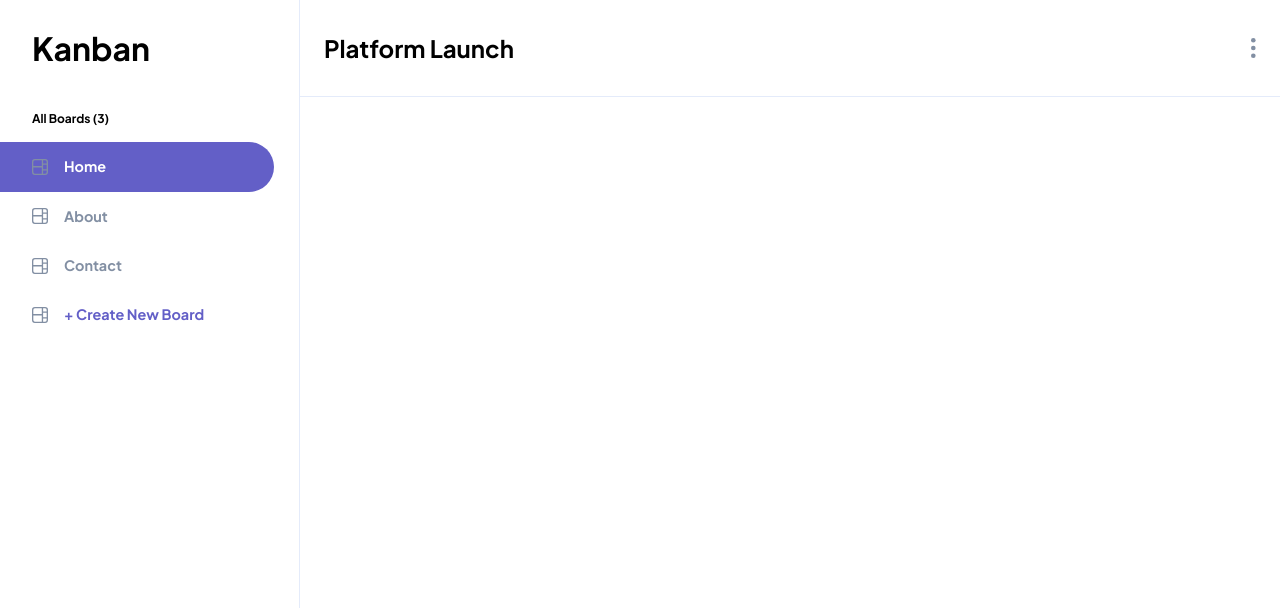
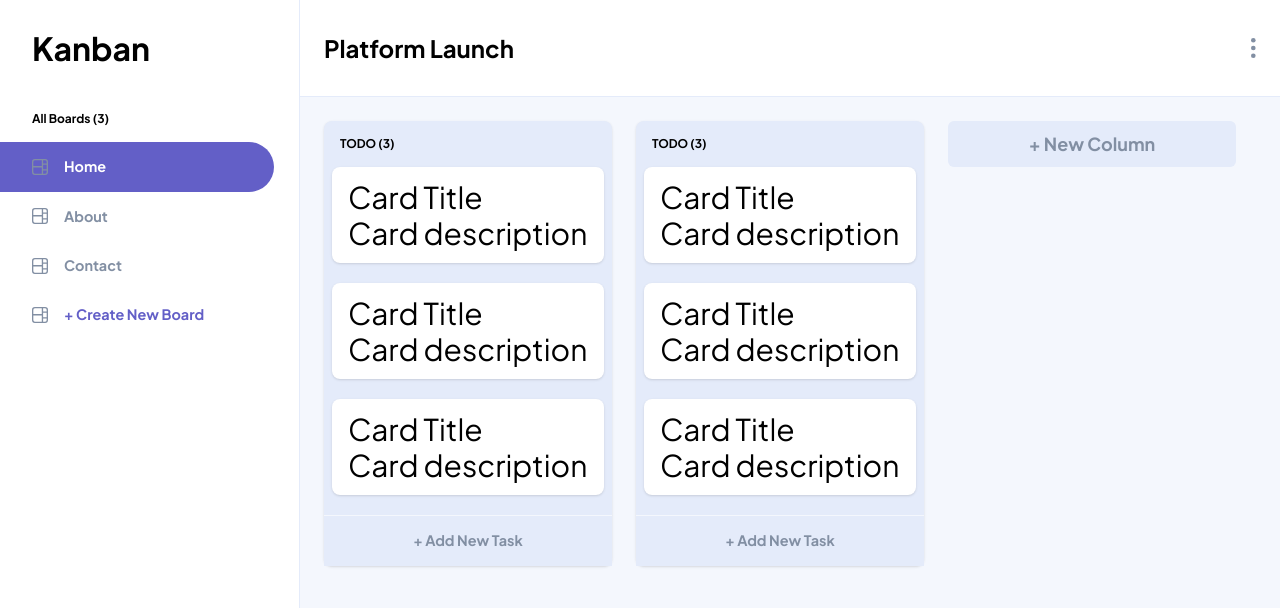
Before and after one commit to OmarKh006/kanban-board, a React (Vite) app: page / in a window 1280 px wide. Shown: the top 608 px of the page. Built offline with nearby package versions, Linux system fonts and the light colour scheme.

Commit message:
workspace layout

```diff
--- a/src/App.jsx
+++ b/src/App.jsx
@@ -1,5 +1,6 @@
 import Header from "./components/Header";
 import SideMenu from "./components/SideMenu";
+import Workspace from "./components/Workspace";
 
 function App() {
   return (
@@ -7,6 +8,7 @@ function App() {
       <Header />
       <div className="flex flex-1">
         <SideMenu />
+        <Workspace />
       </div>
     </div>
   );
--- /dev/null
+++ b/src/components/Card.jsx
@@ -0,0 +1,10 @@
+const Card = () => {
+  return (
+    <div className="group/card relative min-h-16 overflow-y-hidden rounded-lg bg-white px-4 py-3 shadow-sm">
+      <h2>Card Title</h2>
+      <p>Card description</p>
+    </div>
+  );
+};
+
+export default Card;
--- /dev/null
+++ b/src/components/Column.jsx
@@ -0,0 +1,21 @@
+import Card from "./Card";
+
+const Column = () => {
+  return (
+    <div className="bg-lines-light flex w-72 shrink-0 flex-col self-start rounded-lg px-2 shadow">
+      <h2 className="group/column bg-lines-light text-heading-s relative top-0 rounded px-2 py-4">
+        TODO (3)
+      </h2>
+      <div className="mb-5 flex flex-col gap-5">
+        <Card />
+        <Card />
+        <Card />
+      </div>
+      <button className="border-light-grey bg-lines-light text-heading-m text-medium-grey -mx-2 mt-auto border-t px-2 py-4">
+        + Add New Task
+      </button>
+    </div>
+  );
+};
+
+export default Column;
--- /dev/null
+++ b/src/components/Workspace.jsx
@@ -0,0 +1,15 @@
+import Column from "./Column";
+
+const Workspace = () => {
+  return (
+    <div className="bg-light-grey flex h-[calc(100vh-97px)] flex-1 gap-6 overflow-auto p-6">
+      <Column />
+      <Column />
+      <button className="bg-lines-light text-heading-l text-medium-grey w-72 shrink-0 self-start rounded-md p-3">
+        + New Column
+      </button>
+    </div>
+  );
+};
+
+export default Workspace;
```
